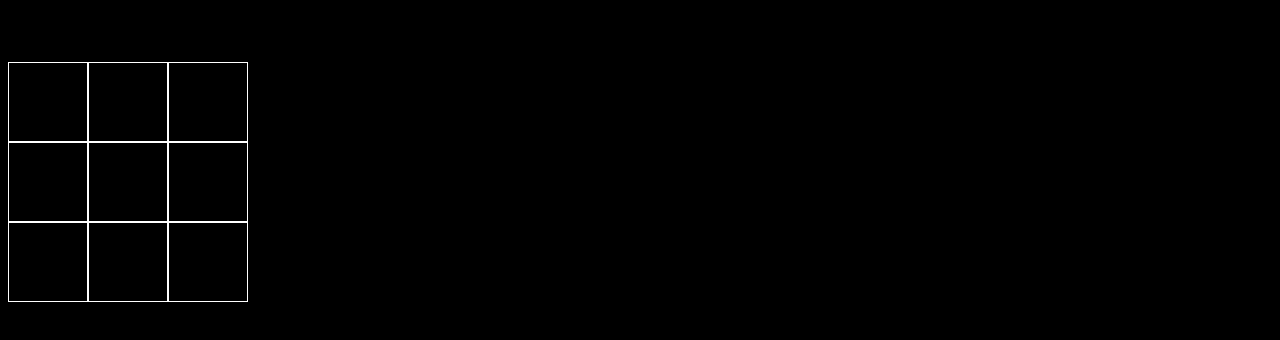
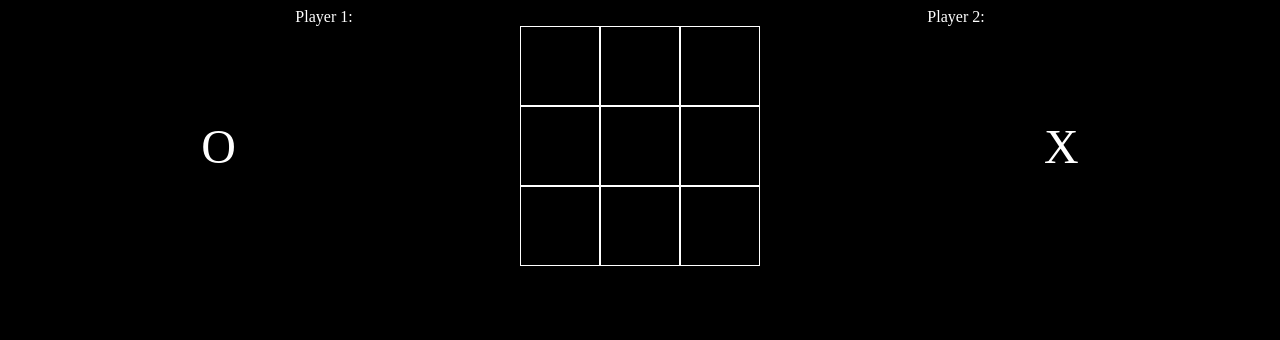
Before and after one commit to prestonh7/tic-tac-toe, a plain HTML site: page index.html in a window 1280 px wide. Drawn offline with Linux system fonts and the light colour scheme.

Commit message:
Alignment

```diff
--- a/style.css
+++ b/style.css
@@ -1,5 +1,24 @@
 body {
 	background-color: black;
+}
+
+header {
+	color: white;
+	display: flex;
+	justify-content: space-around;
+}
+
+.gameSpace {
+	display: grid;
+	grid-template: 5fr / 1fr 1fr 1fr;
+	align-items: center;
+	justify-items: center;
+}
+
+.container {
+	display: flex;
+	justify-content: center;
+	align-items: center;
 }
 
 .content {
@@ -17,6 +36,8 @@ body {
 	background-color: purple;
 }
 
-button {
+button,
+.piece {
 	color: white;
+	font-size: 3em;
 }
```
